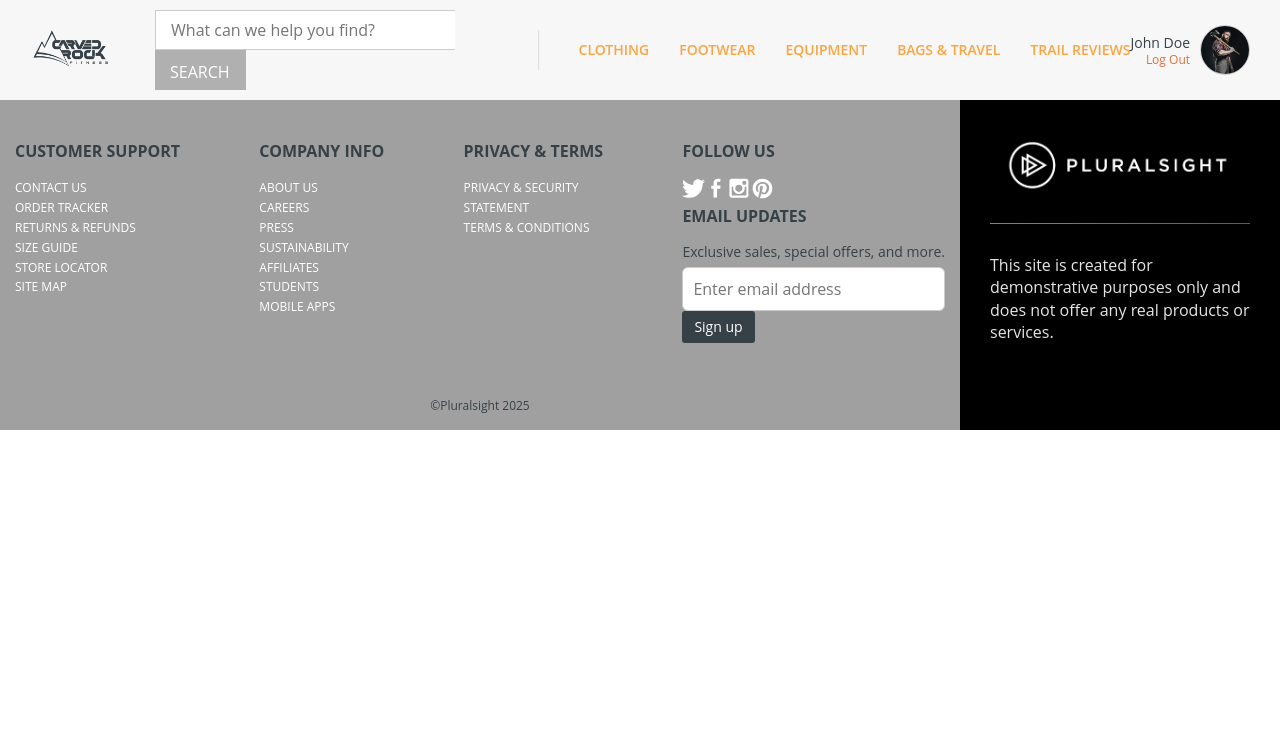
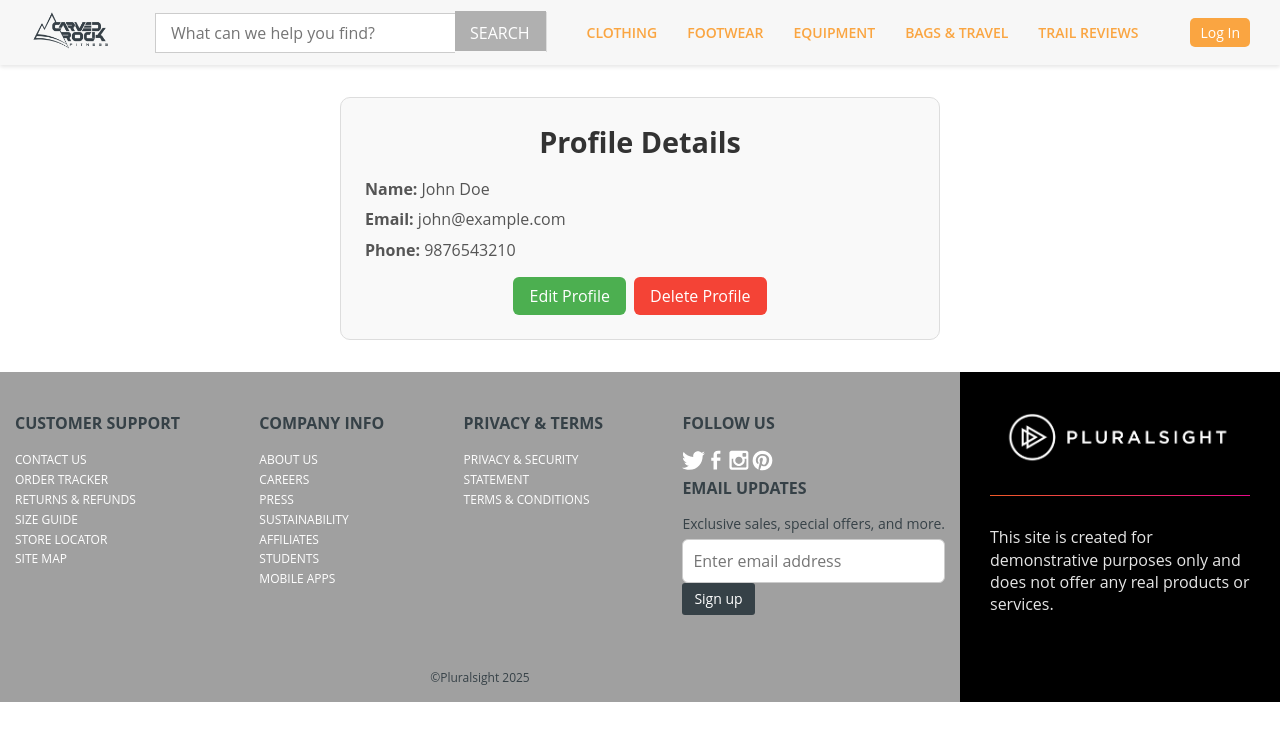
Before and after one commit to prakhart07/landing-page, a React (Create React App) app: page /dashboard in a window 1280 px wide. Shown: the top 740 px of the page. Built offline with nearby package versions, Linux system fonts and the light colour scheme.

Commit message:
add Dashboard and Update file

```diff
--- a/src/App.js
+++ b/src/App.js
@@ -2,27 +2,24 @@ import logo from './logo.svg';
 import { BrowserRouter as Router, Routes, Route } from "react-router-dom";
 import './App.css';
 import Navbar from './Components/navbar';
-import Categories from './Components/Categories';
-import FullBanner from './Components/FullBanner';
-import SellBanner from './Components/SellBanner';
-import Hero from "./Components/Hero";
 import Footer from "./Components/Footer"
 import Mainscreen from './Components/mainscreen';
 import Login from './Components/Login';
+import Contact from './Components/Contact';
+import Dashboard from './Components/dashboard';
+import { useState } from "react";
 
 function App() {
+
+   const [isLoggedIn, setIsLoggedIn] = useState(false);
   return (
     <Router>
-      <Navbar/>
+     <Navbar isLoggedIn={isLoggedIn} setIsLoggedIn={setIsLoggedIn} />
       <Routes>
         <Route path="/" element={<Mainscreen />} />
-
-        {/* <Route path="/navbar" element={<Navbar />} />
-        <Route path="/categories" element={<Categories />} />
-        <Route path="/fullbanner" element={<FullBanner />} />
-        <Route path="/hero" element={<Hero />} />
-        <Route path = "/sellbanner" element = {<SellBanner/>}/> */}
-        <Route path="/login" element={<Login/>} />
+        <Route path="/contact" element={<Contact />} />
+         <Route path="/dashboard" element={<Dashboard />} />
+        <Route path="/login" element={<Login setIsLoggedIn={setIsLoggedIn} />} />
 
         </Routes>
         <Footer/>
--- a/src/Assests/CSS/Main.css
+++ b/src/Assests/CSS/Main.css
@@ -210,6 +210,21 @@ section {
     font-size: 12px;
 }
 
+/* login btn  */
+.login-btn {
+  margin-left: 10px;
+  padding: 5px 10px;
+  background-color: #faa541;
+  color: white;
+  border: none;
+  border-radius: 5px;
+  cursor: pointer;
+}
+
+.login-btn:hover {
+  background-color: #e6953a;
+}
+/* login btn  */
 .profile-pic {
     width: 50px;
     height: 50px;
--- /dev/null
+++ b/src/Assests/CSS/dashboard.css
@@ -0,0 +1,83 @@
+.dashboard-container {
+  max-width: 600px;
+  margin: 2rem auto;
+  padding: 1.5rem;
+  border: 1px solid #ddd;
+  border-radius: 10px;
+  background-color: #f9f9f9;
+}
+
+.profile-section h3 {
+  margin-bottom: 1rem;
+  font-size: 1.8rem;
+  color: #333;
+  text-align: center;
+}
+
+.profile-details p {
+  margin: 0.5rem 0;
+  font-size: 1rem;
+  color: #555;
+}
+
+.edit-form input {
+  width: 100%;
+  padding: 0.6rem 0.8rem;
+  margin: 0.5rem 0;
+  border-radius: 6px;
+  border: 1px solid #ccc;
+  font-size: 1rem;
+  box-sizing: border-box;
+}
+
+.profile-buttons {
+  display: flex;
+  gap: 0.5rem;
+  margin-top: 1rem;
+  justify-content: center;
+}
+
+.profile-buttons button {
+  padding: 0.5rem 1rem;
+  border: none;
+  border-radius: 6px;
+  font-size: 1rem;
+  cursor: pointer;
+  transition: 0.2s;
+}
+
+.edit-btn {
+  background-color: #4caf50;
+  color: white;
+}
+
+.edit-btn:hover {
+  background-color: #45a049;
+}
+
+.delete-btn {
+  background-color: #f44336;
+  color: white;
+}
+
+.delete-btn:hover {
+  background-color: #da190b;
+}
+
+.save-btn {
+  background-color: #2196f3;
+  color: white;
+}
+
+.save-btn:hover {
+  background-color: #0b7dda;
+}
+
+.cancel-btn {
+  background-color: #777;
+  color: white;
+}
+
+.cancel-btn:hover {
+  background-color: #555;
+}
--- a/src/Components/Login.js
+++ b/src/Components/Login.js
@@ -2,11 +2,12 @@ import React, { useState } from "react";
 import { useNavigate } from "react-router-dom";
 import "../Assests/CSS/login.css"; // optional styling
 
-function Login() {
+function Login({ setIsLoggedIn }) {
     const [page, setPage] = useState("login"); // login / signup / forget
     const [loginData, setLoginData] = useState({ email: "", password: "" });
     const [signupData, setSignupData] = useState({ name: "", email: "", password: "" });
     const [forgetData, setForgetData] = useState({ email: "" });
+     const [error, setError] = useState("");
 
     const navigate = useNavigate();
 
@@ -17,14 +18,18 @@ function Login() {
         if (type === "signup") setSignupData({ ...signupData, [name]: value });
         if (type === "forget") setForgetData({ ...forgetData, [name]: value });
     };
-
-    // Form submit handlers
-    const handleLogin = (e) => {
+ const handleLogin = (e) => {
         e.preventDefault();
         console.log("Login data:", loginData);
-        alert("Logged in!");
-        // navigate to dashboard after login
-        // navigate("/dashboard");
+
+        // Temporary hardcoded credentials
+        if (loginData.email === "user@example.com" && loginData.password === "1234") {
+            setError(""); // clear error
+             if (setIsLoggedIn) setIsLoggedIn(true);
+            navigate("/dashboard"); // ✅ redirect to dashboard
+        } else {
+            setError("Invalid email or password"); // show error
+        }
     };
 
     const handleSignup = (e) => {
--- /dev/null
+++ b/src/Components/Serverapi.js
@@ -0,0 +1,15 @@
+import axios from "axios";
+
+export const submitContactForm = async (data) => {
+  // JSONPlaceholder fake API URL
+  const url = "https://jsonplaceholder.typicode.com/posts";
+
+  try {
+    const response = await axios.post(url, data);
+    console.log("API Response:", response.data); // Console me dikhega
+    return response.data;
+  } catch (error) {
+    console.error(" API Error:", error);
+    throw error;
+  }
+};
--- /dev/null
+++ b/src/Components/dashboard.js
@@ -0,0 +1,89 @@
+import React, { useState } from "react";
+import "../Assests/CSS/dashboard.css";
+
+function Dashboard() {
+  const [profile, setProfile] = useState({
+    name: "John Doe",
+    email: "john@example.com",
+    phone: "9876543210"
+  });
+
+  const [isEditing, setIsEditing] = useState(false); // ✅ track edit mode
+  const [formData, setFormData] = useState(profile); // ✅ temporary form state
+
+  // handle input change in edit form
+  const handleChange = (e) => {
+    const { name, value } = e.target;
+    setFormData(prev => ({ ...prev, [name]: value }));
+  };
+
+  const handleSave = () => {
+    setProfile(formData); // save changes
+    setIsEditing(false);  // exit edit mode
+  };
+
+  const handleCancel = () => {
+    setFormData(profile); // reset form data
+    setIsEditing(false);
+  };
+
+  const handleDelete = () => {
+    if (window.confirm("Are you sure to delete your profile?")) {
+      setProfile({ name: "", email: "", phone: "" });
+      setFormData({ name: "", email: "", phone: "" });
+      setIsEditing(false);
+    }
+  };
+
+  return (
+    <div className="dashboard-container">
+      <div className="profile-section">
+        <h3>Profile Details</h3>
+
+        {isEditing ? (
+          <div className="edit-form">
+            <input
+              type="text"
+              name="name"
+              value={formData.name}
+              onChange={handleChange}
+              placeholder="Name"
+            />
+            <input
+              type="email"
+              name="email"
+              value={formData.email}
+              onChange={handleChange}
+              placeholder="Email"
+            />
+            <input
+              type="text"
+              name="phone"
+              value={formData.phone}
+              onChange={handleChange}
+              placeholder="Phone"
+            />
+            <div className="profile-buttons">
+              <button className="save-btn" onClick={handleSave}>Save</button>
+              <button className="cancel-btn" onClick={handleCancel}>Cancel</button>
+            </div>
+          </div>
+        ) : (
+          <div className="profile-details">
+            <p><strong>Name:</strong> {profile.name || "N/A"}</p>
+            <p><strong>Email:</strong> {profile.email || "N/A"}</p>
+            <p><strong>Phone:</strong> {profile.phone || "N/A"}</p>
+
+            <div className="profile-buttons">
+              <button className="edit-btn" onClick={() => setIsEditing(true)}>Edit Profile</button>
+              <button className="delete-btn" onClick={handleDelete}>Delete Profile</button>
+            </div>
+          </div>
+        )}
+
+      </div>
+    </div>
+  );
+}
+
+export default Dashboard;
--- a/src/Components/navbar.js
+++ b/src/Components/navbar.js
@@ -1,8 +1,20 @@
 import React from "react";
 import "../Assests/CSS/Main.css";
+import { useNavigate } from "react-router-dom";
 import img from "../Assests/Images/carved-rock-logo.png";
 import profileimg from "../Assests/Images/profile-pic.jpg";
-function Navbar(){
+
+
+
+
+
+function Navbar({ isLoggedIn, setIsLoggedIn }) { // ✅ Added props for login state
+  const navigate = useNavigate();
+
+  const handleLogout = () => {
+    if (setIsLoggedIn) setIsLoggedIn(false); // mark user as logged out
+    navigate("/login"); // redirect to login page
+  };
 
     return(
          <nav className="header-nav">
@@ -28,13 +40,27 @@ function Navbar(){
                 <li><a href="#">Trail Reviews</a></li>
               </ul>
             </div>
-            {/* PROFILE */}
-            <div className="flex align-center profile">
-              <div className="flex flex-column account">
-                John Doe <a href="#">Log Out</a>
-              </div>
-              <div className="profile-pic"><img alt="John Doe" src={profileimg} /></div>
-            </div>
+
+       <div className="flex flex-column account">
+          {/* ✅ Conditional button: show Log In if not logged in, Log Out if logged in */}
+          {!isLoggedIn ? (
+            <button
+              className="login-btn"
+              onClick={() => navigate("/login")}
+            >
+              Log In
+            </button>
+          ) : (
+            <button
+              className="login-btn"
+              onClick={handleLogout}
+            >
+              Log Out
+            </button>
+          )}
+        </div>
+
+
           </div>
 
       </nav>
```
Also changed, not shown: src/Components/Contact.js (+43 -24 lines).
